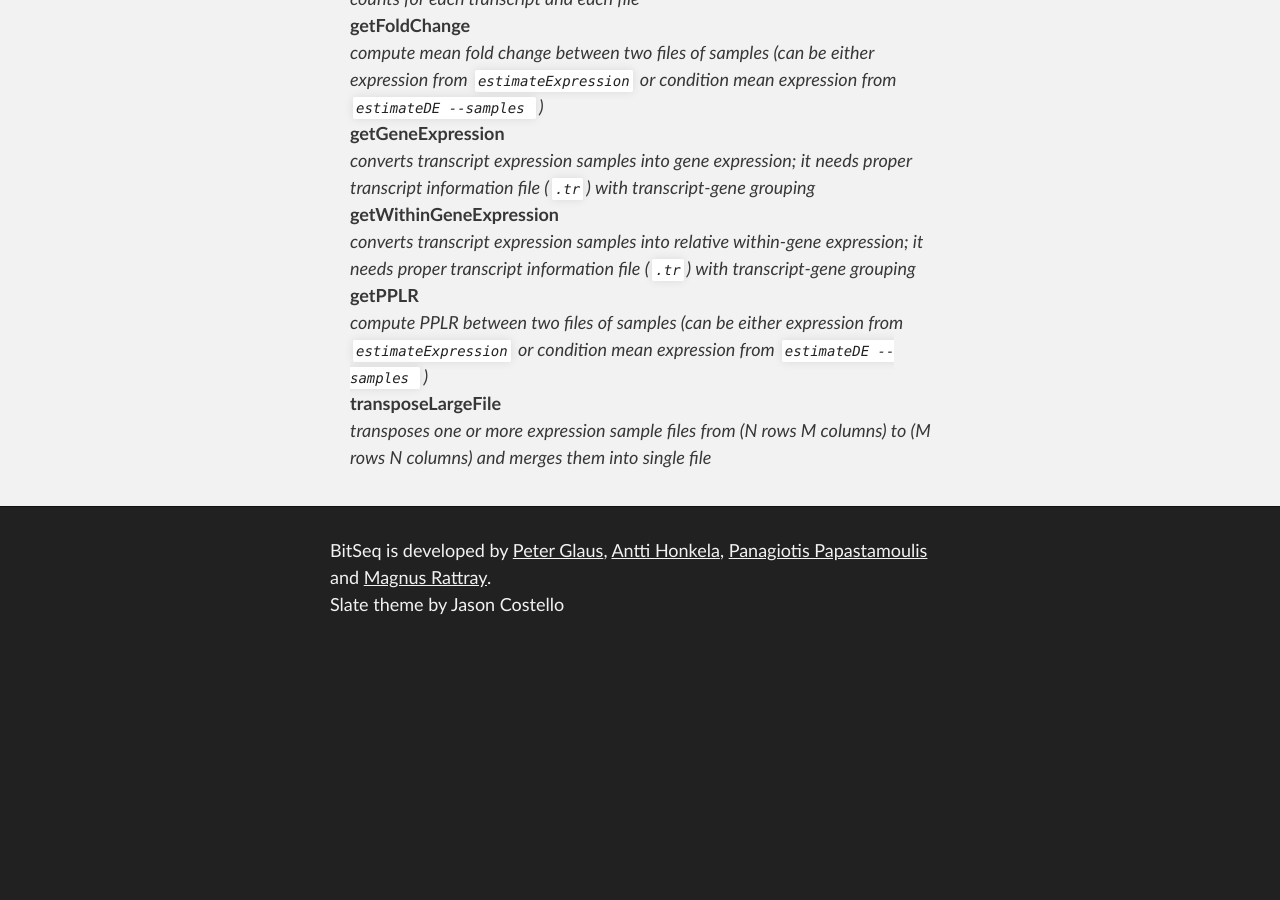
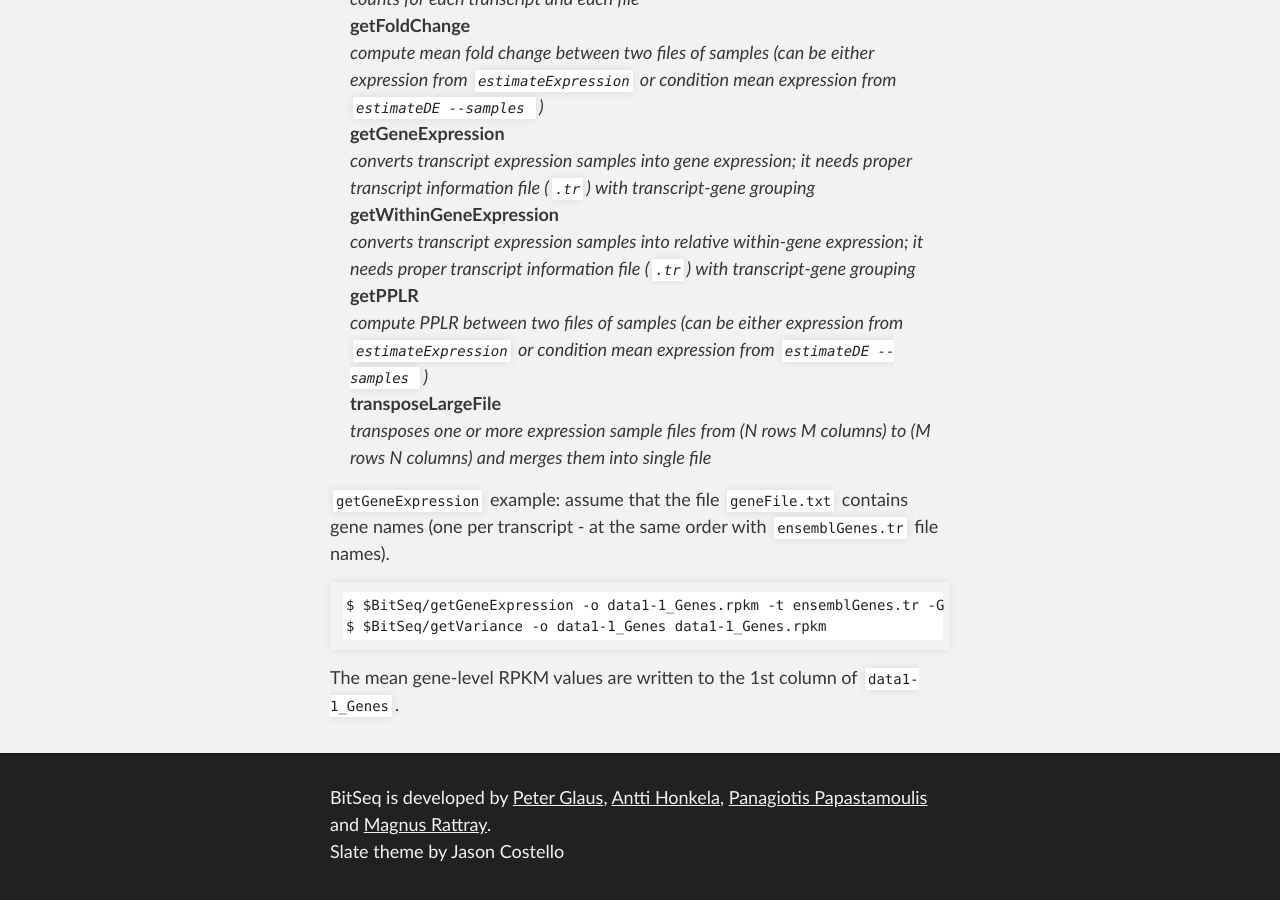
Before and after one commit to BitSeq/bitseq.github.io, a Jekyll site: the page built from howto/index.md, in a window 1280 px wide and 900 px high, scrolled down 3761 px. Built offline with Jekyll 4.4.1, drawn with Linux system fonts in a browser that asks for light colours; Markdown is read by kramdown in place of the engine named in the settings; before the commit the page ends 4414 px from its top, so only the background shows below that.

Commit message:
add geneExpression example

````diff
--- a/howto/index.md
+++ b/howto/index.md
@@ -118,3 +118,12 @@ Short description of other useful programs provided with BitSeq, for more detail
 <dt>transposeLargeFile</dt>
 <dd>transposes one or more expression sample files from (N rows M columns) to (M rows N columns) and merges them into single file</dd>
 </dl>
+
+
+`getGeneExpression` example:  assume that the file `geneFile.txt` contains gene names (one per transcript - at the same order with `ensemblGenes.tr` file names).
+
+```
+$ $BitSeq/getGeneExpression -o data1-1_Genes.rpkm -t ensemblGenes.tr -G geneFile.txt data1-1.rpkm
+$ $BitSeq/getVariance -o data1-1_Genes data1-1_Genes.rpkm
+```
+The mean gene-level RPKM values are written to the 1st column of `data1-1_Genes`.
````
